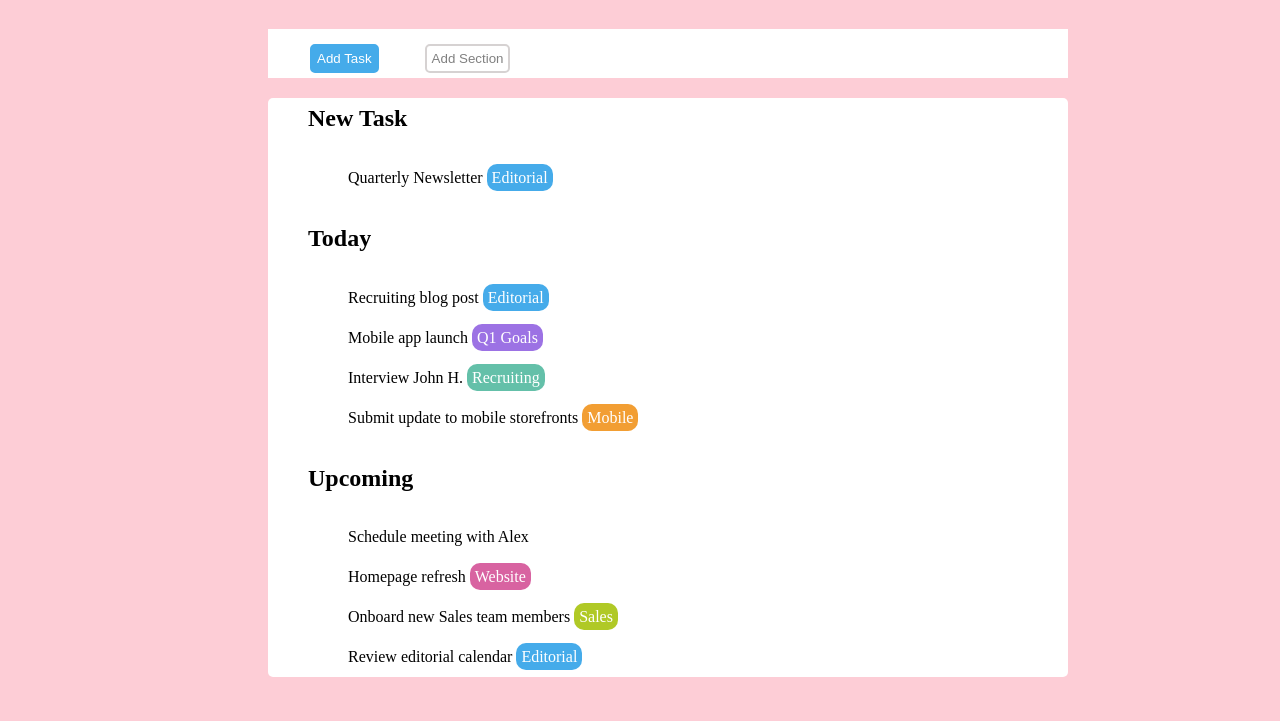
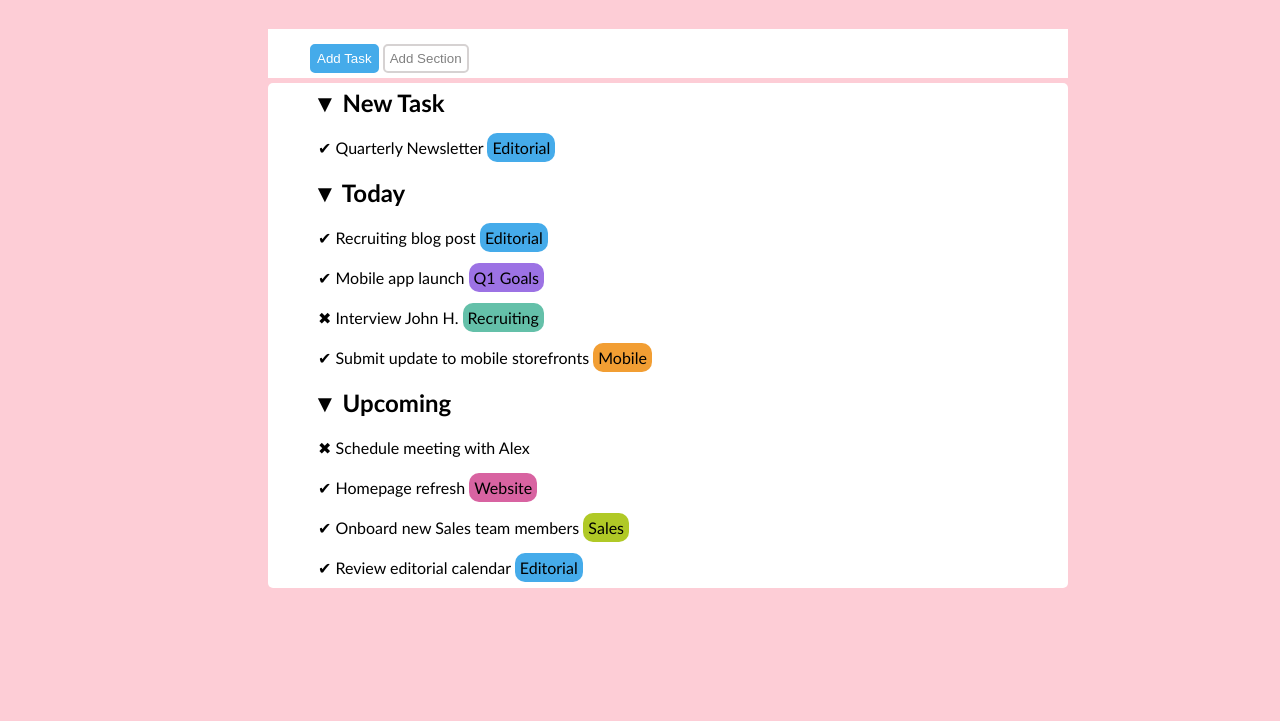
Before and after one commit to Gandalf93/html-css-toboolist, a plain HTML site: page index.html in a window 1280 px wide. Shown: the part 79-800 px from the top of the page. Drawn offline with Linux system fonts and the light colour scheme.

Commit message:
add fine rifinitura

```diff
--- a/css/style.css
+++ b/css/style.css
@@ -4,7 +4,7 @@
 
 body {
     background-color: rgb(253, 205, 214);
-
+    font-family: 'Gill Sans', 'Gill Sans MT', Calibri, 'Trebuchet MS', sans-serif;
     line-height: 40px;
 }
 
@@ -22,26 +22,21 @@ body {
     margin-bottom: 5px;
     margin-left: 20px;
     vertical-align: middle;
-
 }
 
 h1 {
     display: inline-block;
     vertical-align:sub;
     margin: 0px;
+}
 
-}
 
 
 /* main */
 main{
     width: 800px;
     margin-left: 260px;
-
-
-
 }
-
 
 
 /* sezione 1 */
@@ -49,11 +44,6 @@ main{
 .containermenu {
     background-color: white;
     margin-top: 40px;
-
-
-
-
-
 }
 
 #pulsante1{
@@ -77,13 +67,9 @@ main{
     color: grey;
     border-color: rgb(214, 210, 210);
     border-style: double;
-    margin-left: 42px;
+
 
 }
-
-
-
-
 
 
 /* sezione 2 lista */
@@ -91,27 +77,32 @@ main{
 .containerlista{
     background-color: white;
     border-radius: 5px;
-
-
 }
 
 ul {
-      list-style: none;
-      margin-top: 0px;
+    list-style: none;
+    margin: 5px;
+}
+
+h2 {
+    margin: 0;
+}
+
+.listainterna{
+    padding: 0px;
 }
 
 
+
+
+/* layout caselle */
 span {
     padding: 5px;
     border-radius: 10px;
-    color: white;
-
 }
-
 
 .editorial {
     background-color: #45ABEA;
-
 }
 
 #sales {
@@ -132,3 +123,5 @@ span {
 #website{
     background-color: #D863A1;
 }
+
+    color: white;
--- a/index.html
+++ b/index.html
@@ -38,29 +38,29 @@
         <section class="containerlista">
             <ul>
                 <!-- sezione 1 lista minore -->
-                <li> <h2>New Task</h2>
-                    <ul>
-                        <li>Quarterly Newsletter <span class="editorial">Editorial</span></li>
+                <li> <h2>&#9660 New Task</h2>
+                    <ul class="listainterna">
+                        <li>&#10004 Quarterly Newsletter <span class="editorial">Editorial</span></li>
                     </ul>
                 </li>
 
                 <!-- sezione 2 lista minore -->
-                <li> <h2>Today</h2>
-                    <ul>
-                        <li>Recruiting blog post <span class="editorial">Editorial</span></li>
-                        <li>Mobile app launch <span id="goals">Q1 Goals</span></li>
-                        <li>Interview John H. <span id="recruiting">Recruiting</span></li>
-                        <li>Submit update to mobile storefronts <span id="mobile">Mobile</span></li>
+                <li> <h2>&#9660 Today</h2>
+                    <ul class="listainterna">
+                        <li>&#10004 Recruiting blog post <span class="editorial">Editorial</span></li>
+                        <li>&#10004 Mobile app launch <span id="goals">Q1 Goals</span></li>
+                        <li>&#10006 Interview John H. <span id="recruiting">Recruiting</span></li>
+                        <li>&#10004 Submit update to mobile storefronts <span id="mobile">Mobile</span></li>
                     </ul>
                 </li>
 
                 <!-- sezione 3 lista minore -->
-                <li> <h2>Upcoming</h2>
-                    <ul>
-                        <li>Schedule meeting with Alex</li>
-                        <li>Homepage refresh <span id="website">Website</span></li>
-                        <li>Onboard new Sales team members <span id="sales">Sales</span></li>
-                        <li>Review editorial calendar <span class="editorial">Editorial</span></li>
+                <li> <h2>&#9660 Upcoming</h2>
+                    <ul class="listainterna">
+                        <li>&#10006 Schedule meeting with Alex</li>
+                        <li>&#10004 Homepage refresh <span id="website">Website</span></li>
+                        <li>&#10004 Onboard new Sales team members <span id="sales">Sales</span></li>
+                        <li>&#10004 Review editorial calendar <span class="editorial">Editorial</span></li>
                     </ul>
                 </li>
 
```
